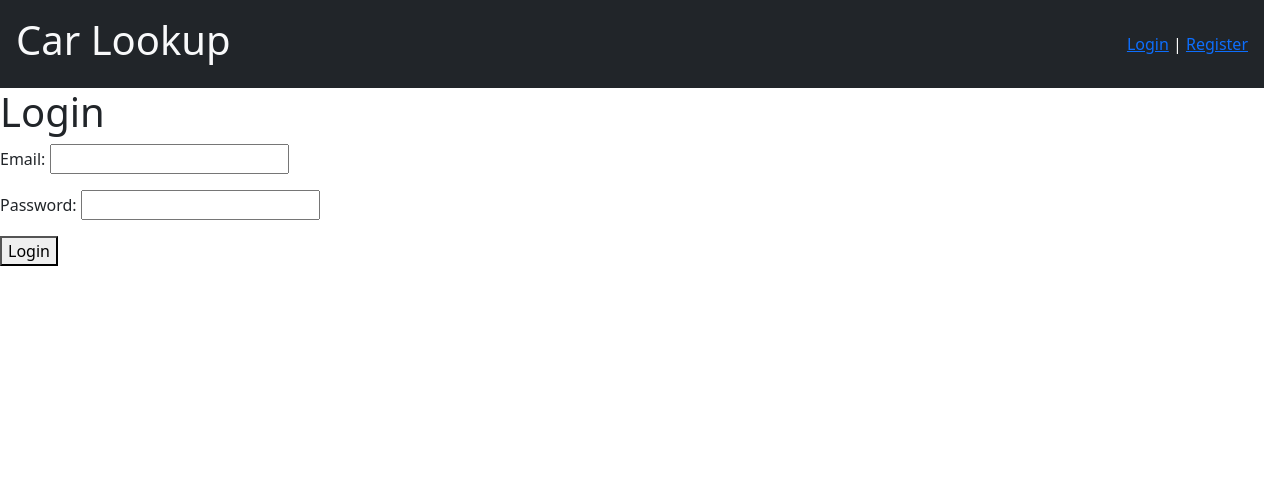
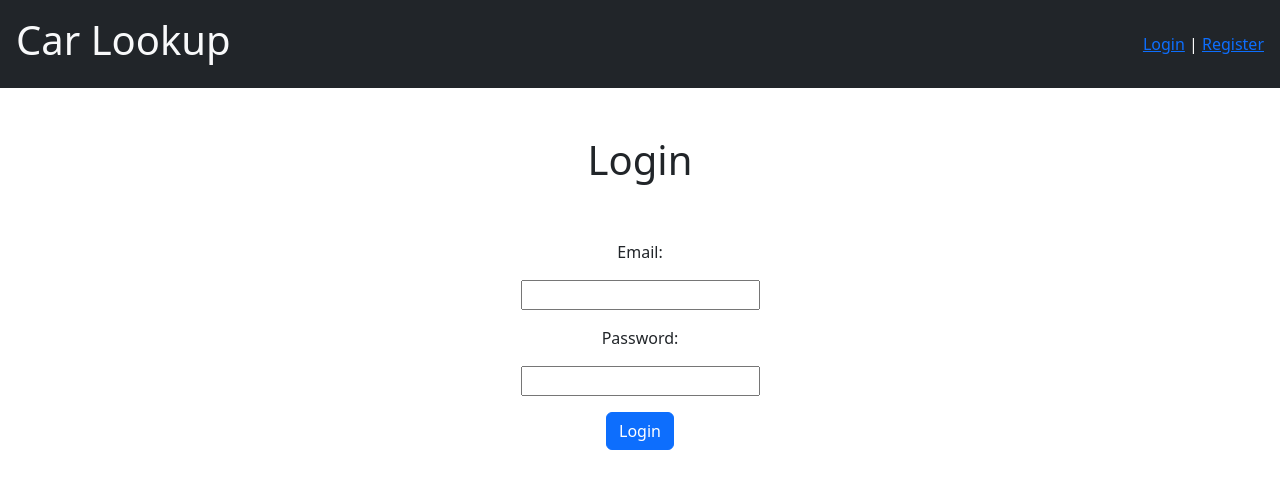
Before and after one commit to KyamranR/Capstone-1-Project, a Flask app: page /login in a window 1280 px wide. Shown: the top 489 px of the page. Run offline with Flask 3, Linux system fonts and the light colour scheme.

Commit message:
modified the bootstrap to give more style

```diff
--- a/Project/templates/base.html
+++ b/Project/templates/base.html
@@ -12,7 +12,7 @@
     />
   </head>
   <body>
-    <nav class="navbar me-3 text-bg-dark p-3">
+    <nav class="navbar text-bg-dark p-3">
       <div>
         <h1>
           <a href="{{url_for('index')}}" class="navbar-brand text-light fs-1"
--- a/Project/templates/login.html
+++ b/Project/templates/login.html
@@ -1,17 +1,19 @@
 {% extends 'base.html' %} {% block title %}Login{% endblock %} {% block content
 %}
 
-<h1>Login</h1>
 
+<div class="container-lg text-center">
 <form action="/login" method="post">
+    <h1 class="p-5">Login</h1>
   {{form.hidden_tag()}} {% for field in form if field.widget.input_type !=
   'hidden' %}
 
   <p>
-    {{field.label}} {{field}} {% for err in field.errors %} {{err}} {% endfor %}
+    {{field.label}} <div class="form-outline">{{field}}</div>
+    {% for err in field.errors %} {{err}} {% endfor %}
   </p>
   {% endfor %}
-  <button type="submit">Login</button>
+  <button type="submit" class="btn btn-primary">Login</button>
 </form>
-
+</div>
 {% endblock %}
```
